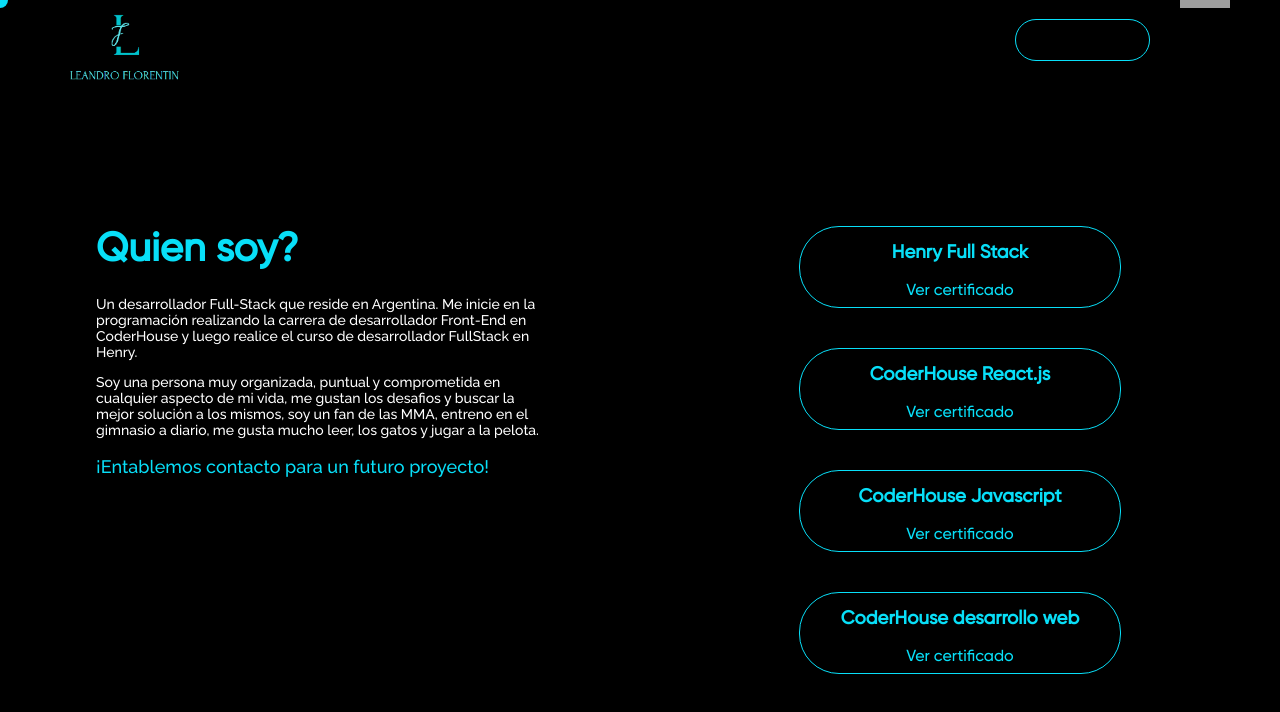
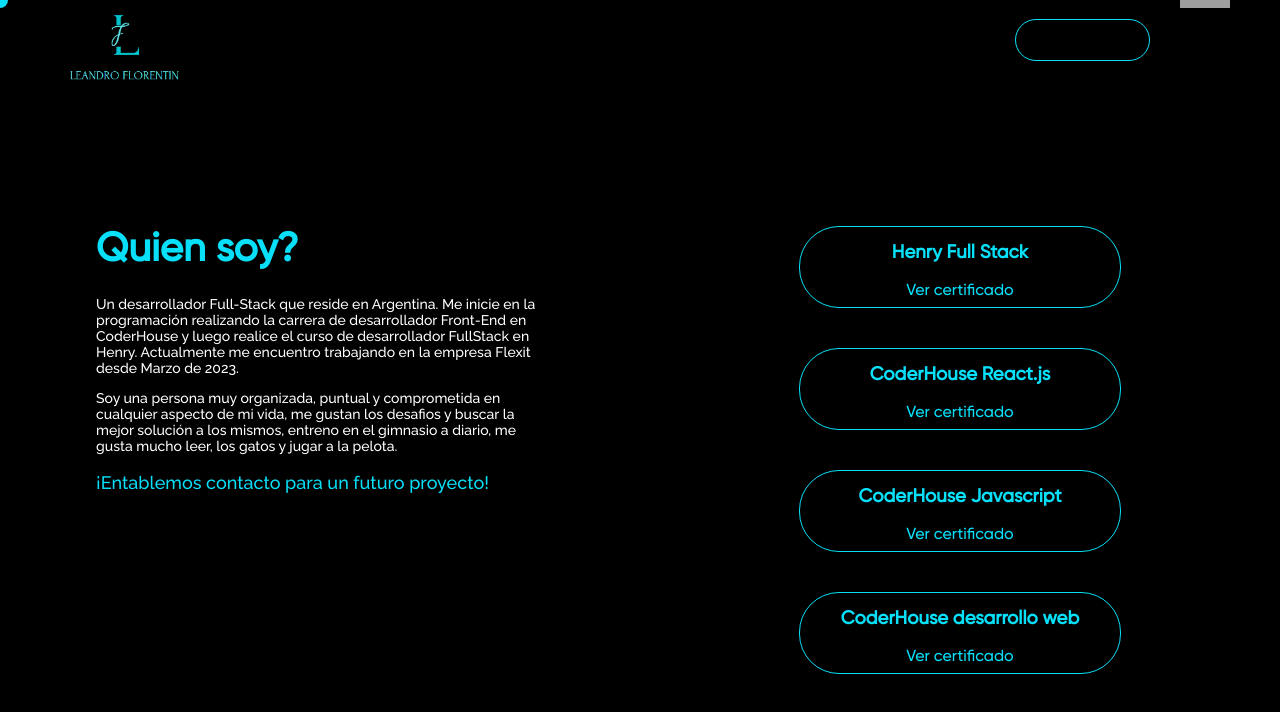
Before and after one commit to LeandroFlorentin/Portafolio, a React (Create React App) app: page /SobreMi in a window 1280 px wide. Shown: the top 712 px of the page. Built offline with nearby package versions, Linux system fonts and the light colour scheme; grey boxes are pictures that could not be loaded.

Commit message:
portafolio

```diff
--- a/src/Components/SobreMi/index.jsx
+++ b/src/Components/SobreMi/index.jsx
@@ -44,10 +44,11 @@ const SobreMi = () => {
                         Un desarrollador Full-Stack que reside en Argentina.
                         Me inicie en la programación realizando la carrera de desarrollador Front-End en CoderHouse
                         y luego realice el curso de desarrollador FullStack en Henry.
+                        Actualmente me encuentro trabajando en la empresa Flexit desde Marzo de 2023.
                     </p>
                     <p onMouseEnter={mover} onMouseLeave={volver}>
                         Soy una persona muy organizada, puntual y comprometida en cualquier aspecto de mi vida,
-                        me gustan los desafios y buscar la mejor solución a los mismos, soy un fan de las MMA, entreno en el gimnasio a diario,
+                        me gustan los desafios y buscar la mejor solución a los mismos, entreno en el gimnasio a diario,
                         me gusta mucho leer, los gatos y jugar a la pelota.
                     </p>
                     <p className='entablar' onMouseEnter={mover} onMouseLeave={volver} onClick={() => navigate('/Contacto')}>¡Entablemos contacto para un futuro proyecto!</p>
```
